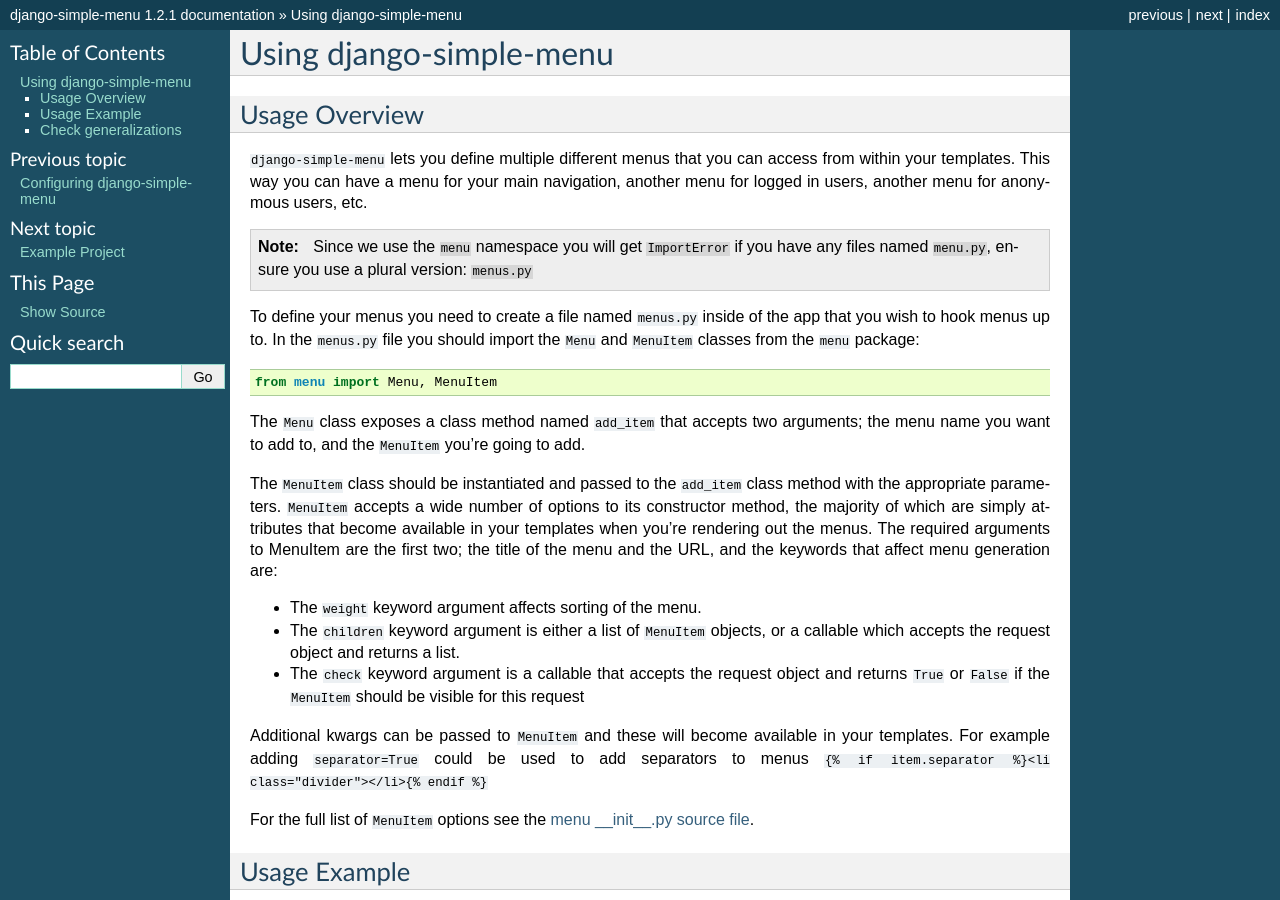
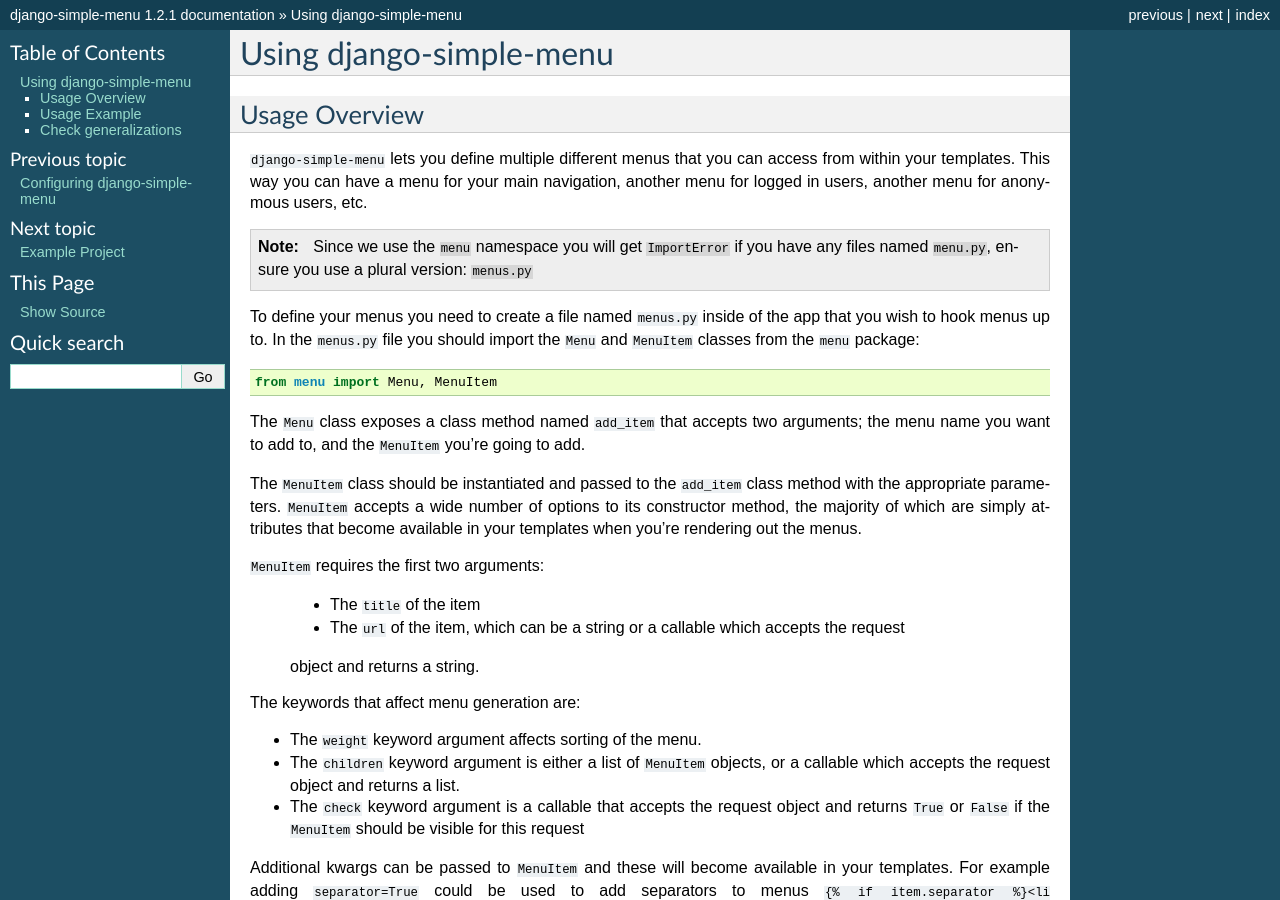
Before and after one commit to jazzband/django-simple-menu, a Sphinx documentation site: the page built from docs/usage.rst, in a window 1280 px wide and 900 px high. Built offline with Sphinx 7.4.7, drawn with Linux system fonts in a browser that asks for light colours.

Commit message:
update usage.rst to include callable url

```diff
--- a/docs/usage.rst
+++ b/docs/usage.rst
@@ -29,8 +29,15 @@
 class method with the appropriate parameters. ``MenuItem`` accepts a wide
 number of options to its constructor method, the majority of which are simply
 attributes that become available in your templates when you're rendering out
-the menus. The required arguments to MenuItem are the first two; the title of
-the menu and the URL, and the keywords that affect menu generation are:
+the menus.
+
+``MenuItem`` requires the first two arguments:
+
+ * The ``title`` of the item
+ * The ``url`` of the item, which can be a string or a callable which accepts the request
+ object and returns a string.
+
+The keywords that affect menu generation are:
 
 * The ``weight`` keyword argument affects sorting of the menu.
 * The ``children`` keyword argument is either a list of ``MenuItem`` objects,
```
